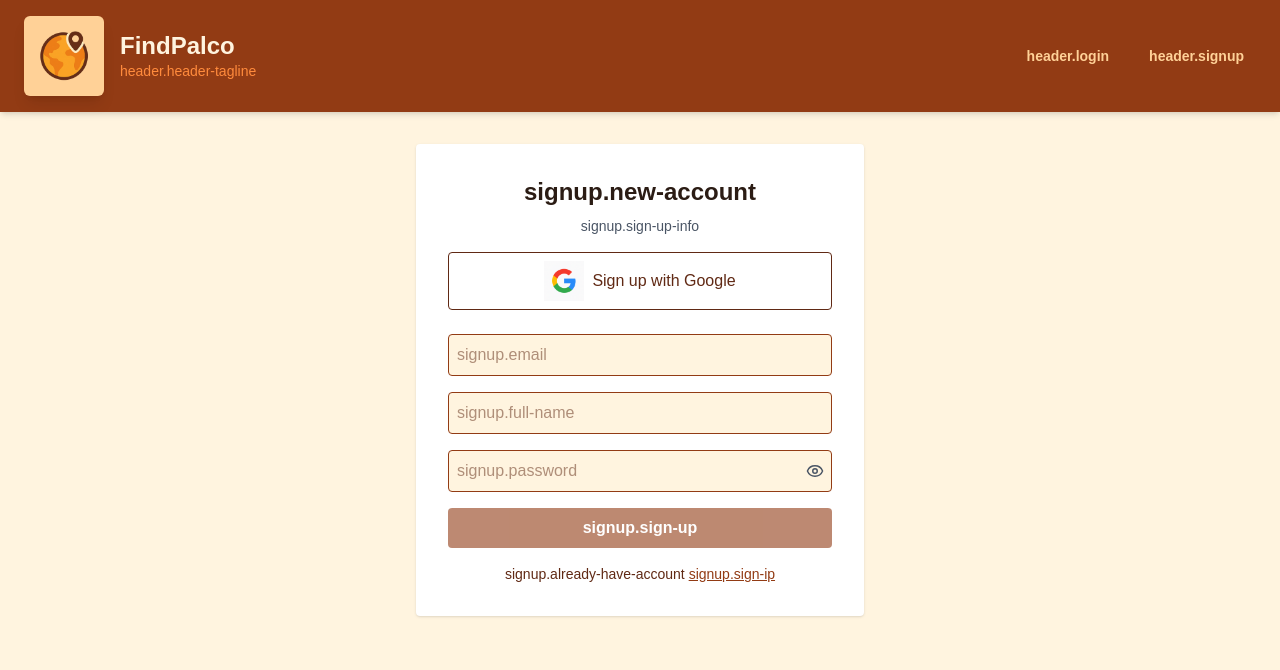
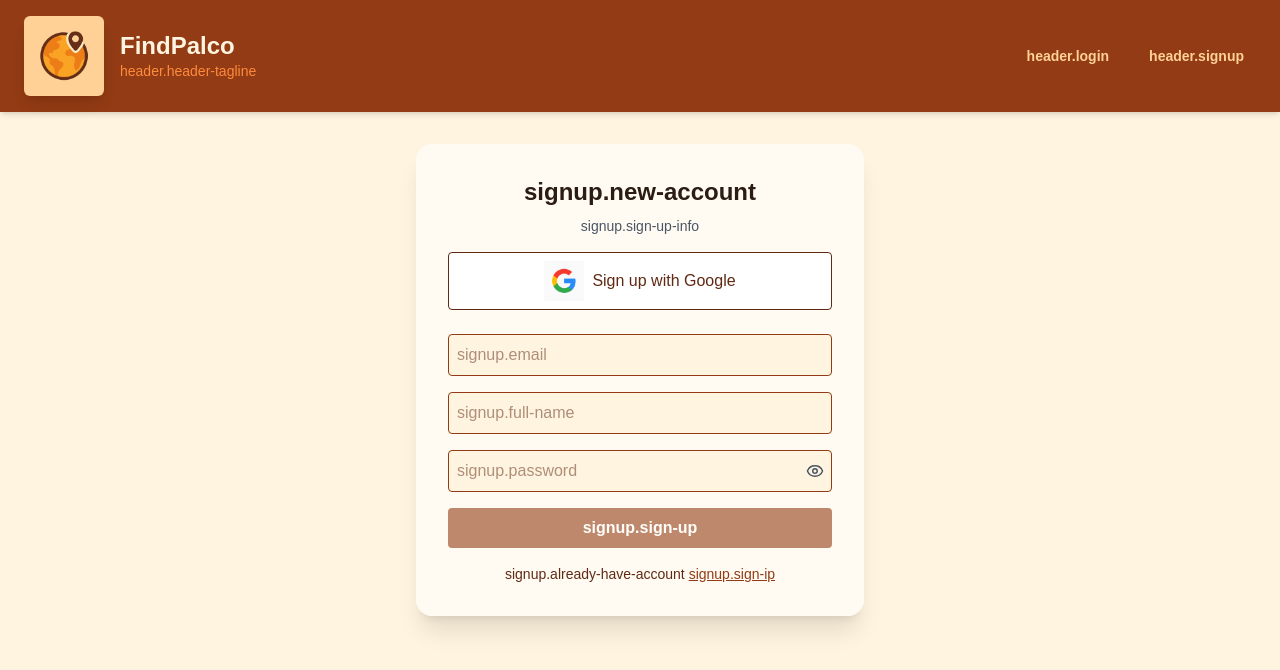
Before and after one commit to radov97/GymHajime, a Next.js app: page /en/signup in a window 1280 px wide. Shown: the top 670 px of the page. Built offline with nearby package versions, Linux system fonts and the light colour scheme; no server answers.

Commit message:
Update div container

```diff
--- a/src/app/[locale]/signup/page.js
+++ b/src/app/[locale]/signup/page.js
@@ -101,7 +101,7 @@ export default function SignUpPage() {
     !isTyping;
 
   return (
-    <div className="max-w-md mx-auto p-8 mt-8 bg-white shadow rounded">
+    <div className="max-w-md w-full mx-auto p-8 mt-8 bg-white/60 backdrop-blur-md shadow-xl rounded-2xl transition-all duration-300">
       <h2 className="text-2xl font-bold text-[var(--color-palco-black)] mb-2 text-center cursor-default">
         {t('signup.new-account')}
       </h2>
```
